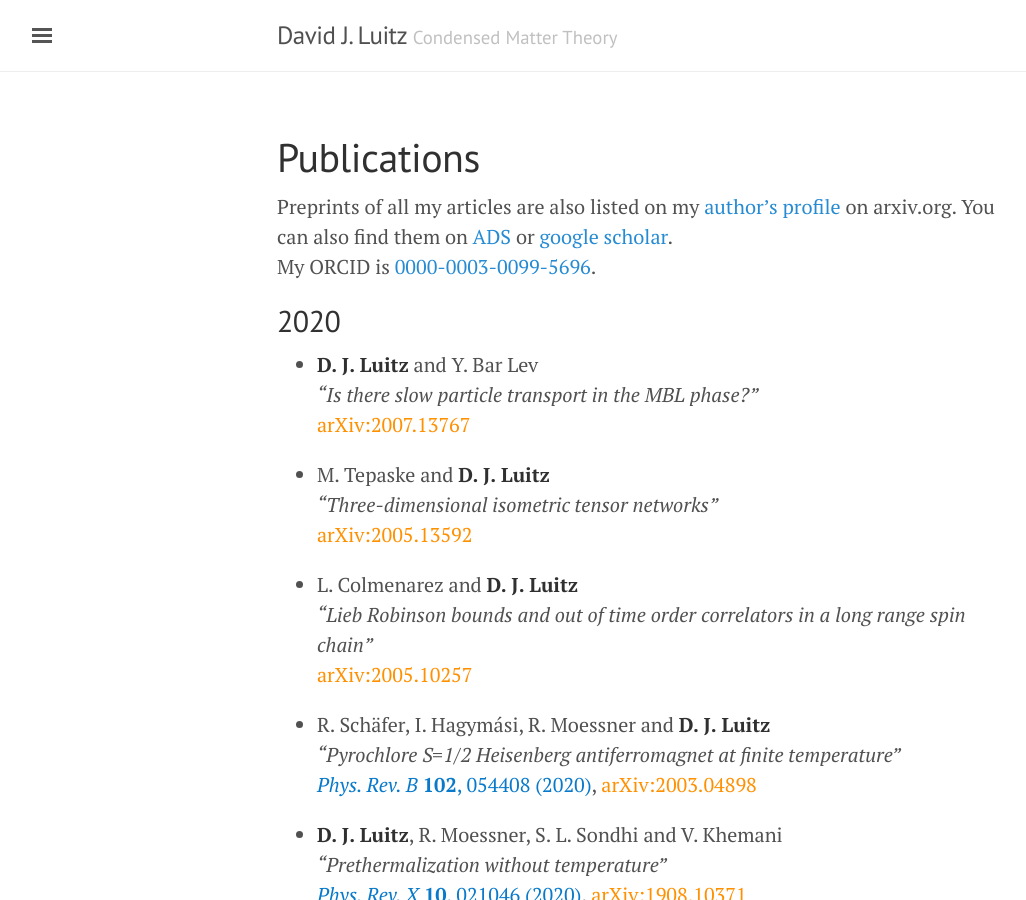
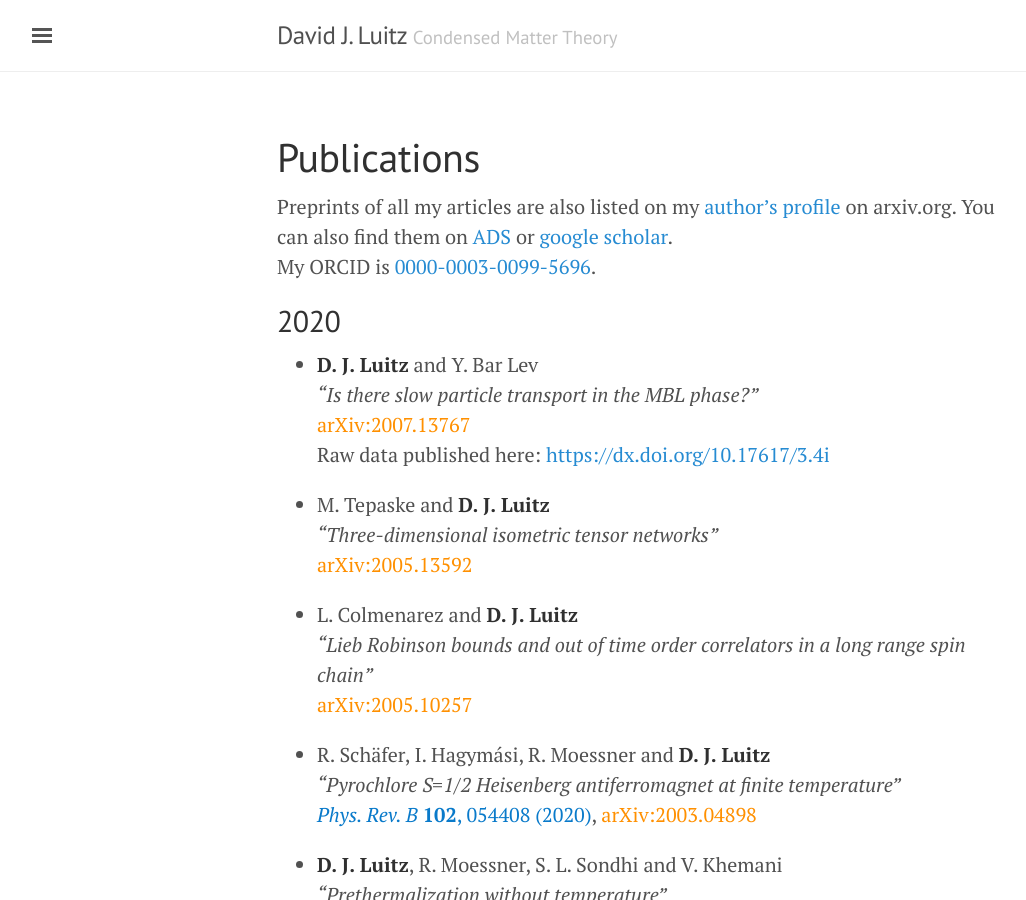
Before and after one commit to dluitz/dluitz.github.io, a Jekyll site: the page built from publications.md, in a window 1280 px wide and 900 px high. Shown: the whole window, without its empty margins (3-1029 px from the left). Built offline with Jekyll 4.4.1, drawn with Linux system fonts in a browser that asks for light colours.

Commit message:
[pub] added raw data link

```diff
--- a/publications.md
+++ b/publications.md
@@ -14,6 +14,7 @@ My ORCID is [0000-0003-0099-5696](https://orcid.org/0000-0003-0099-5696).
 + **D. J. Luitz** and Y. Bar Lev
 *"Is there slow particle transport in the MBL phase?"*
 [arXiv:2007.13767](https://arxiv.org/abs/2007.13767){:class='arxiv'}
+Raw data published here: [https://dx.doi.org/10.17617/3.4i](https://dx.doi.org/10.17617/3.4i)
 
 + M. Tepaske and **D. J. Luitz**
 *"Three-dimensional isometric tensor networks"*
```
